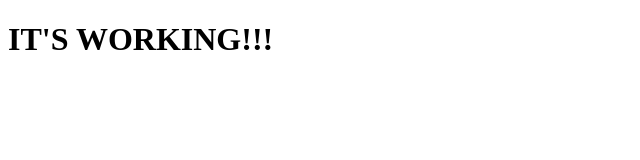
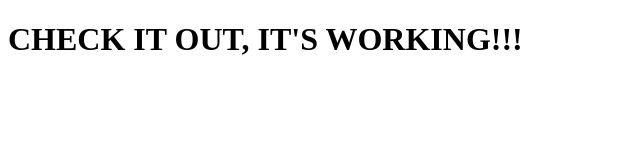
Before and after one commit to onticinc/linode_cicd, a website: page home.html in a window 1280 px wide. Shown: the whole page, without its empty margins (0-640 px from the left). Drawn offline with Linux system fonts and the light colour scheme.

Commit message:
testing depoy branch update

```diff
--- a/home.html
+++ b/home.html
@@ -7,6 +7,6 @@
     <title>Home Page</title>
 </head>
 <body>
-    <h1>IT'S WORKING!!! </h1>
+    <h1>CHECK IT OUT, IT'S WORKING!!! </h1>
 </body>
 </html>
```
